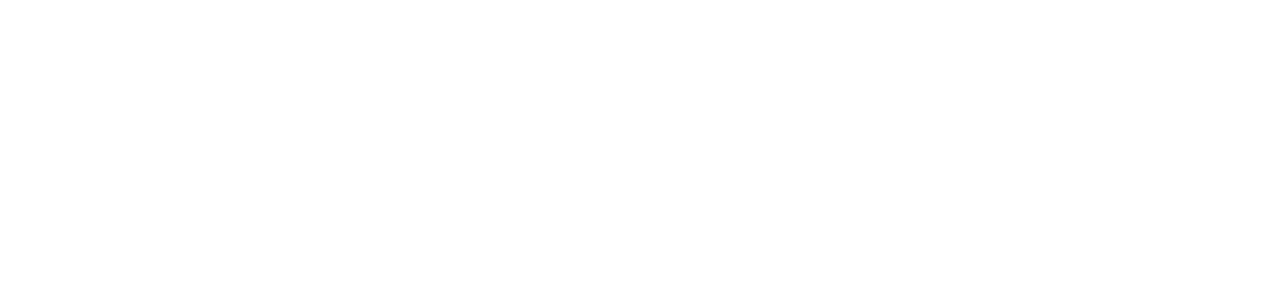
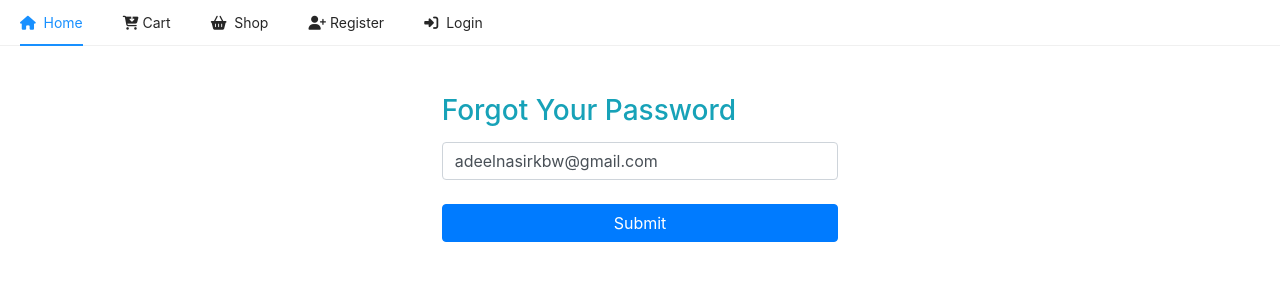
Before and after one commit to M-adeelnasir/E-store, a React (Create React App) app in the folder client/: page /forgotPassword in a window 1280 px wide. Shown: the top 300 px of the page. Built offline with nearby package versions, Linux system fonts and the light colour scheme.

Commit message:
forgot password complete --client

```diff
--- a/client/src/App.js
+++ b/client/src/App.js
@@ -4,6 +4,7 @@
 import Register from './pages/auth/Register'
 import Home from './pages/Home';
 import Login from './pages/auth/Login';
+import ForgotPassword from './pages/auth/ForgotPassword';
 
 const App = () => {
   return (
@@ -15,6 +16,7 @@
         <Route exact path='/' component={Home} />
         <Route exact path='/login' component={Login} />
         <Route exact path='/register' component={Register} />
+        <Route exact path='/forgotPassword' component={ForgotPassword} />
 
 
       </Switch>
--- /dev/null
+++ b/client/src/pages/auth/ForgotPassword.js
@@ -0,0 +1,45 @@
+import React, { useState } from 'react'
+import Header from '../../components/navbar/Header'
+import { forgotPassword } from '../../requests/user';
+import { toast } from 'react-toastify'
+
+const ForgotPassword = () => {
+    const [email, setEmail] = useState('adeelnasirkbw@gmail.com');
+    const [loading, setLoading] = useState(false)
+    const [error, setError] = useState("")
+
+    const handleSubmit = async (e) => {
+        e.preventDefault();
+        setLoading(true)
+        try {
+            const { data } = await forgotPassword(email)
+            setLoading(false)
+            toast(data.msg)
+
+        } catch (err) {
+            setLoading(false)
+            setError(err.response.data.msg)
+        }
+
+    }
+
+    const form = () => <form onSubmit={handleSubmit}>
+        <input type="email" className="form-control mb-4 mt-2" placeholder="Email" value={email} onChange={(e) => setEmail(e.target.value)} />
+        {error && <div className="text-danger mt-0 mb-2" >{error}</div>}
+
+        <button disabled={!email} className="btn btn-primary m-auto w-100" type="submit">{loading ? <div className="spinner-border spinner-border-sm" > </div> : <span>Submit</span>}</button>
+    </form>
+
+
+    return (
+        <>
+            <Header />
+            <div className="container col-md-4 mt-5">
+                <h3 className='text-info'>Forgot Your Password</h3>
+                {form()}
+            </div>
+        </>
+    )
+}
+
+export default ForgotPassword
--- a/client/src/pages/auth/Login.js
+++ b/client/src/pages/auth/Login.js
@@ -11,9 +11,6 @@
     const [loading, setLoading] = useState(false)
     const [error, setError] = useState("")
     const [showhide, setShowhide] = useState(false)
-
-
-
 
     const handleLogin = async (e) => {
         e.preventDefault()
@@ -58,11 +55,18 @@
             <div className="container mt-3 col-md-4 ">
                 <div className="border p-5 ">
                     {form()}
-                    <div className='mt-3'>
-                        <span>No account? </span>
-                        <Link to='/register'>
-                            <span >Sign Up</span>
-                        </Link>
+                    <div className='d-flex justify-content-between'>
+                        <div className='mt-3'>
+                            <span>No account? </span>
+                            <Link to='/register'>
+                                <span >Sign Up</span>
+                            </Link>
+                        </div>
+                        <div className='mt-3 space-between'>
+                            <Link to='/forgotPassword'>
+                                <span className='text-danger' style={{ textDecoration: 'underline' }}>Forgot Password</span>
+                            </Link>
+                        </div>
                     </div>
                 </div>
             </div>
--- a/client/src/requests/user.js
+++ b/client/src/requests/user.js
@@ -7,3 +7,7 @@
 export const login = async (email, password) => {
     return await axios.post(`${process.env.REACT_APP_BACKENED_REQUEST}/login`, { email, password })
 }
+
+export const forgotPassword = async (email) => {
+    return await axios.post(`${process.env.REACT_APP_BACKENED_REQUEST}/forgot/password`, { email })
+}
```
Also changed, not shown: client/src/pages/auth/resetPassword.js (added, +9 -0 lines), 2 other files (tests, documents, lock files or other folders).
